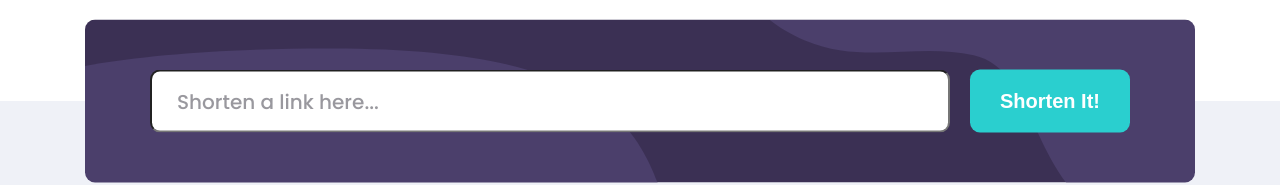
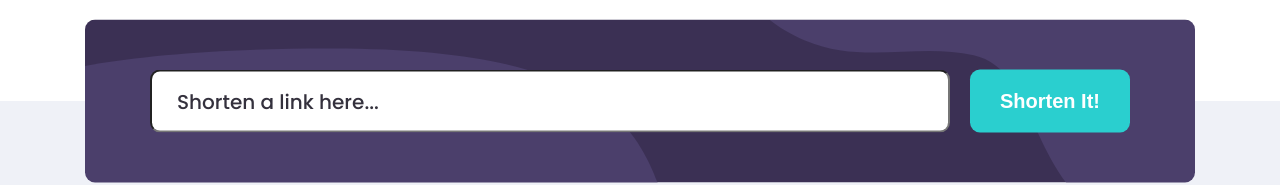
Before and after one commit to Darknessflowers/URL-Shortener, a website: page index.html in a window 1280 px wide. Shown: the part 699-884 px from the top of the page. Drawn offline with nearby package versions, Linux system fonts and the light colour scheme.

Commit message:
Update style.css

```diff
--- a/style.css
+++ b/style.css
@@ -192,7 +192,7 @@ nav a:not(.button):hover {
   font-family: "Poppins", sans-serif;
 }
 #plainURL::placeholder {
-  color: rgb(52 49 61 / 0.5);
+  color: rgb(52, 49, 61);
 }
 #shortener button {
   background: var(--cyan);
```
